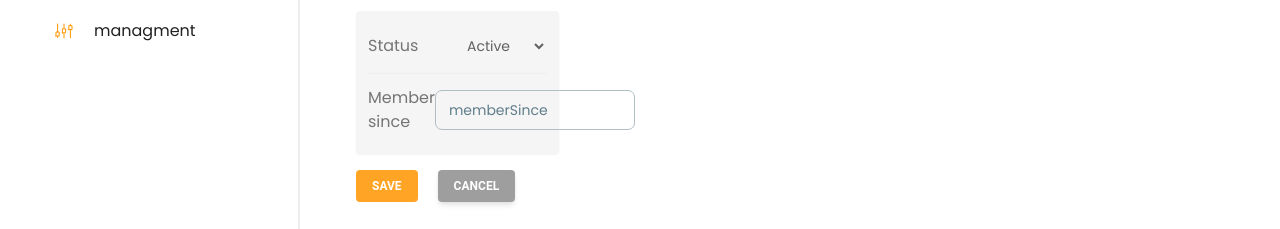
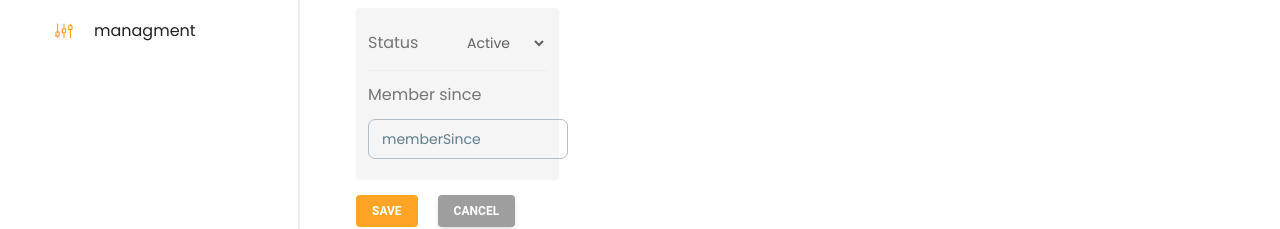
Before and after one commit to nurbek2107/eduit-project, a Next.js app: page /admin/profil in a window 1280 px wide. Both pictures are taken after a click on the button "EDIT". Shown: the part 579-808 px from the top of the page. Built offline with nearby package versions, Linux system fonts and the light colour scheme.

Commit message:
main
Signed-off-by: Nurbek <161306161+nurbek2107@users.noreply.github.com>

```diff
--- a/src/components/ProfileCard.jsx
+++ b/src/components/ProfileCard.jsx
@@ -172,9 +172,9 @@ const Profile = ({
                   )}
                 </span>
               </li>
-              <li className="flex items-center py-3">
+              <li className="flex flex-col  py-3 ">
                 <span>Member since</span>
-                <span className="ml-auto">
+                <span className=" mt-3">
                   {isEditing ? (
                     <Input
                       label="memberSince"
@@ -182,7 +182,7 @@ const Profile = ({
                       name="memberSince"
                       value={formData.memberSince}
                       onChange={handleChange}
-                      className="bg-gray-100 py-1 px-2 rounded text-gray-700 text-sm"
+                      className="bg-gray-100 py-1  rounded text-gray-700 text-sm "
                       placeholder="Member Since"
                     />
                   ) : (
```
